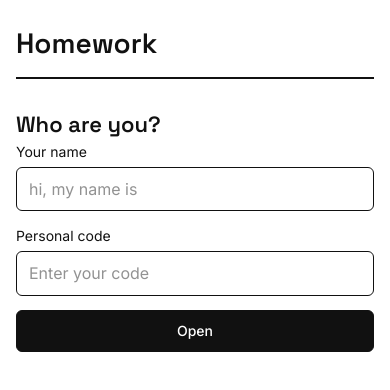
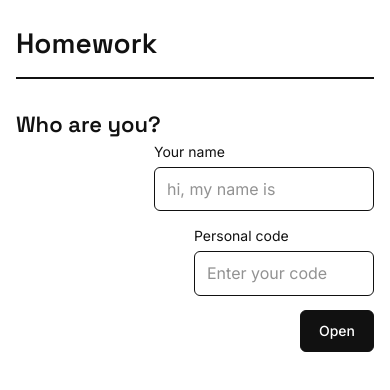
Before and after one commit to kvafanasyeva-cloud/english-with-ksenia, a Next.js app: page / in a window 390 px wide. Shown: the top 390 px of the page. Built offline with nearby package versions, Linux system fonts and the light colour scheme.

Commit message:
Keep sign-in controls compact on small screens

```diff
--- a/app/globals.css
+++ b/app/globals.css
@@ -2133,9 +2133,10 @@ body {
 .maria-kids-homework .maria-writing-area { min-height: 200px; }
 @media (max-width: 760px) {
   .page-shell { width: calc(100% - 32px); padding-top: 28px; }
-  .login-card form { align-items: stretch; }
-  .login-card .field { width: 100%; }
-  .login-card .field input { width: 100%; }
+  .login-card form { align-items: flex-end; }
+  .login-card .field { width: auto; }
+  .login-card .field input { width: 220px; }
+  .login-card .field:nth-child(2) input { width: 180px; }
   .dashboard-heading { align-items: flex-start; }
   .homework-list-item { gap: 10px; }
   .homework-list-item .toc-date, .teacher-homework-date { flex-basis: 90px; min-width: 90px; font-size: 12px; }
```
